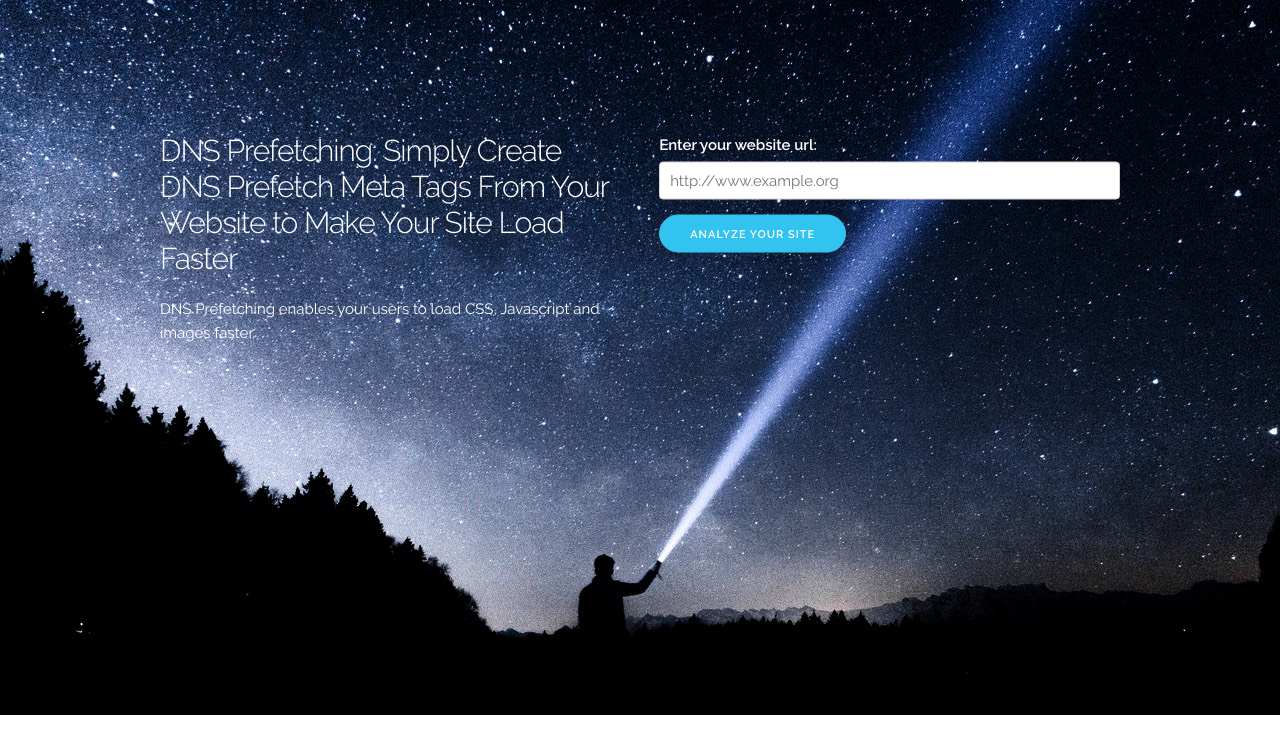
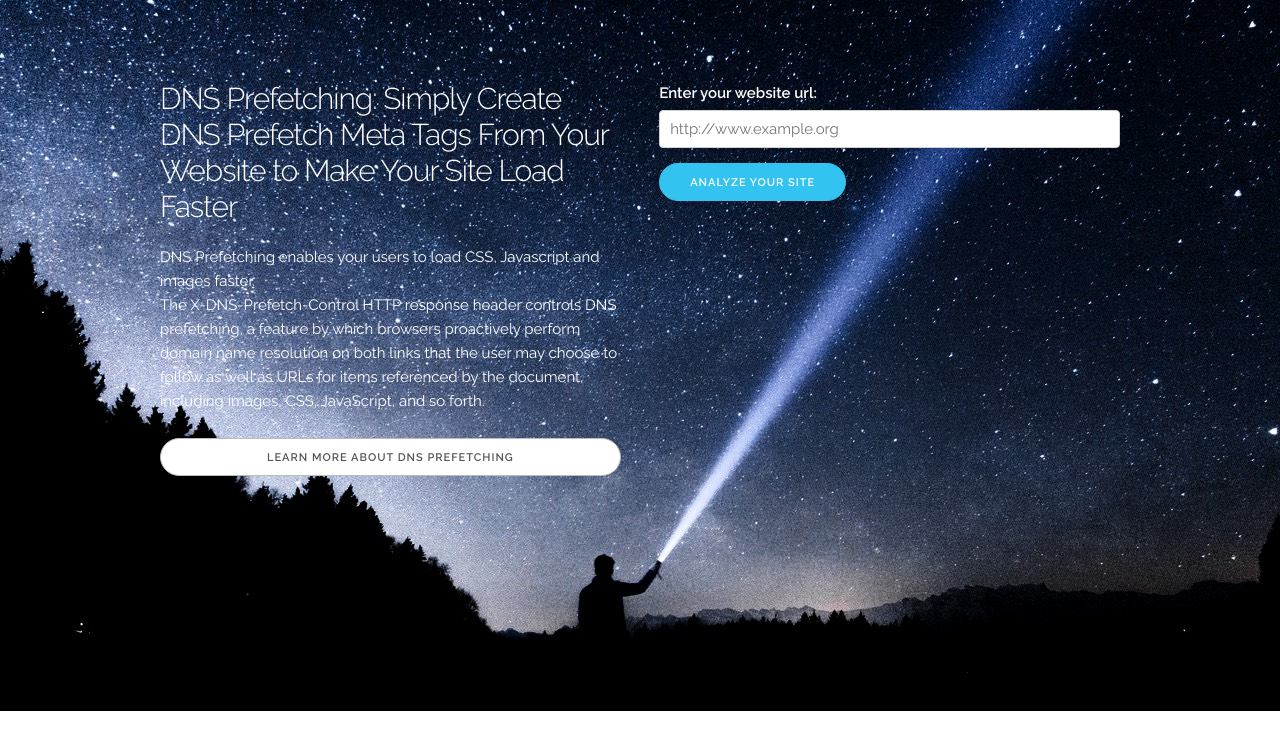
Before and after one commit to frnkn/dns-prefetch-frontend, a plain HTML site: page index.html in a window 1280 px wide. Drawn offline with nearby package versions, Linux system fonts and the light colour scheme.

Commit message:
further breakpoint optimisation

```diff
--- a/css/custom.css
+++ b/css/custom.css
@@ -159,11 +159,7 @@
   text-align: left;
 }
 
-.res-image {
-  min-width: 100%;
-  height: auto;
-  background-color: #000;
-}
+
 
 .intro-section {
   text-align: center;
@@ -182,8 +178,18 @@
   position: absolute;
   top: 50%;
   left: 50%;
-  width: 75%;
-  transform: translate(-50%, -50%);
+  width: 90%;
+  transform: translate(-50%, 5%);
+}
+
+.xs-hidden {
+  display: none;
+}
+
+picture {
+  float: left;
+  height: auto;
+  width: 100%;
 }
 
 
@@ -198,10 +204,34 @@
     position: absolute;
     top: 50%;
     left: 50%;
-    width: 75%;
-    transform: translate(-50%, -50%);
+    width: 85%;
+    transform: translate(-50%, 25%);
+  }
+
+  .xs-hidden {
+    display: none;
+  }
+
+}
+
+@media (min-width: 750px) {
+  .xs-hidden {
+    display: block;
+  }
+
+  .intro-section {
+    position: relative;
+    width: 100%;
+  }
+
+  .intro-container {
+    position: relative;
+    max-width: 960px;
+    margin: 0 auto;
+
   }
 }
+
 
 
 @media (min-width: 1000px) {
@@ -210,7 +240,9 @@
     width: 100%;
   }
 
-
+  .xs-hidden {
+    display: block;
+  }
 
   .intro-container {
     position: relative;
@@ -225,7 +257,7 @@
     top: 35%;
     left: 50%;
     width: 75%;
-    transform: translate(-50%, -50%);
+    transform: translate(-50%, 20%);
 
 
   }
@@ -245,7 +277,3 @@
 .search-dns {
 
 }
-
-.xs-hidden {
-  display: none;
-}
--- a/index.html
+++ b/index.html
@@ -38,12 +38,17 @@
   –––––––––––––––––––––––––––––––––––––––––––––––––– -->
 
   <div class="intro-section">
-    <picture class="res-image" title="DNS Prefetching - Capture X-DNS-Prefetch Contol Tags for your website to boost website page load peformance">
+    <picture title="DNS Prefetching - Capture X-DNS-Prefetch Contol Tags for your website to boost website page load peformance">
+      <!-- XS -->
       <source srcset="/img/dns-prefetch-frnkn-xs.jpg" media="(max-width: 479px)" />
+      <!-- S -->
       <source srcset="/img/dns-prefetch-frnkn-s.jpg" media="(max-width: 767px)" />
-      <source srcset="/img/dns-prefetch-frnkn-xl.jpg" media="(max-width: 1023px) and (max-height: 768px)" />
-      <source srcset="/img/dns-prefetch-frnkn-xl.jpg" media="(max-width: 1023px)" />
-      <source srcset="/img/dns-prefetch-frnkn-xl.jpg" media="(min-width: 1000px)" />
+      <!-- M Landscape -->
+      <source srcset="/img/dns-prefetch-frnkn-m-landscape.jpg" media="(max-width: 1023px) and (max-height: 768px)" />
+      <!-- M Portrait -->
+      <source srcset="/img/dns-prefetch-frnkn-m-portrait.jpg" media="(max-width: 1023px)" />
+      <!-- L -->
+      <source srcset="/img/dns-prefetch-frnkn-xl.jpg" media="(min-width: 1279px)" />
       <img class="res-image" src="/img/dns-prefetch-frnkn-xl.jpg" alt="DNS Prefetching - Capture X-DNS-Prefetch Contol Tags for your website to boost website page load peformance" />
     </picture>
     <!--<img class="res-image" src="/img/dns-prefetch-frnkn-xl.jpg" alt="DNS Prefetching - Capture X-DNS-Prefetch Contol Tags for your website to boost website page load peformance"  />-->
```
Also changed, not shown: img/dns-prefetch-frnkn-l.jpg (added), img/dns-prefetch-frnkn-m-landscape.jpg (added), img/dns-prefetch-frnkn-m-portrait.jpg (added), 1 other file.
